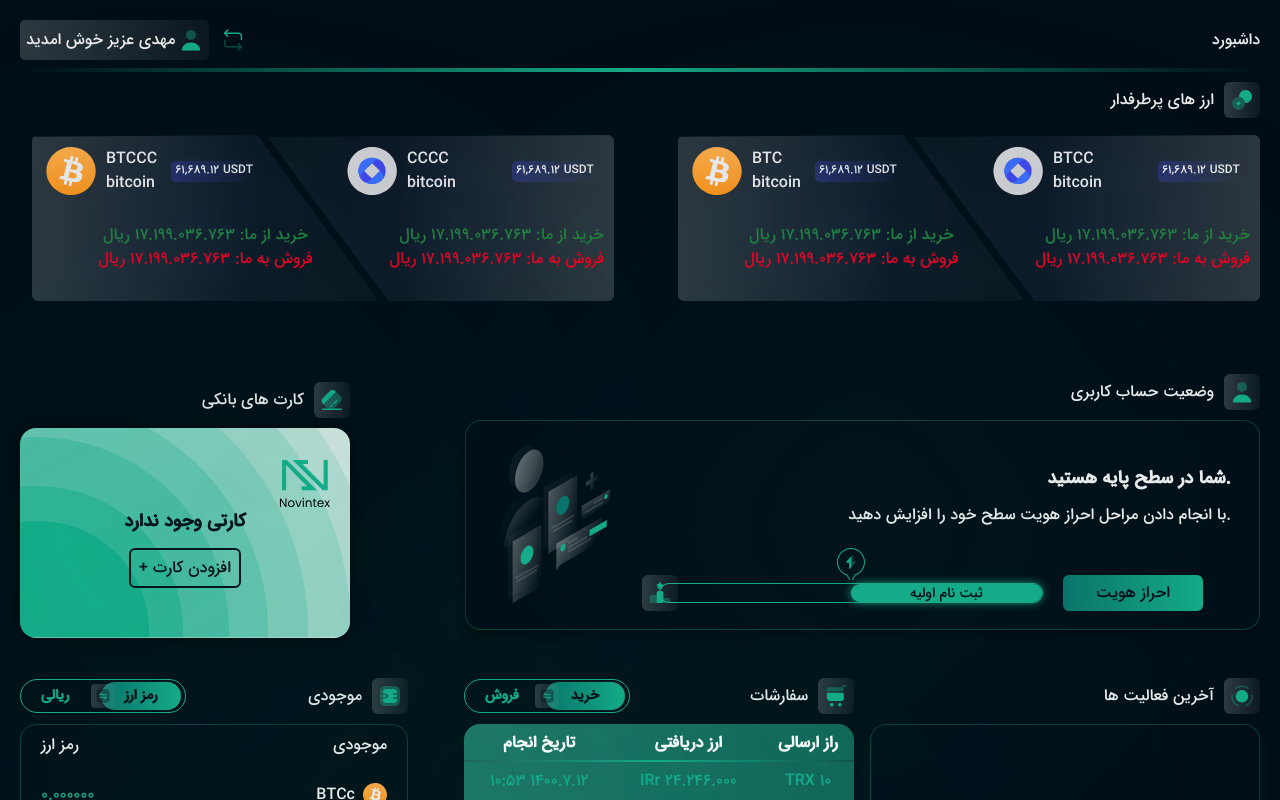
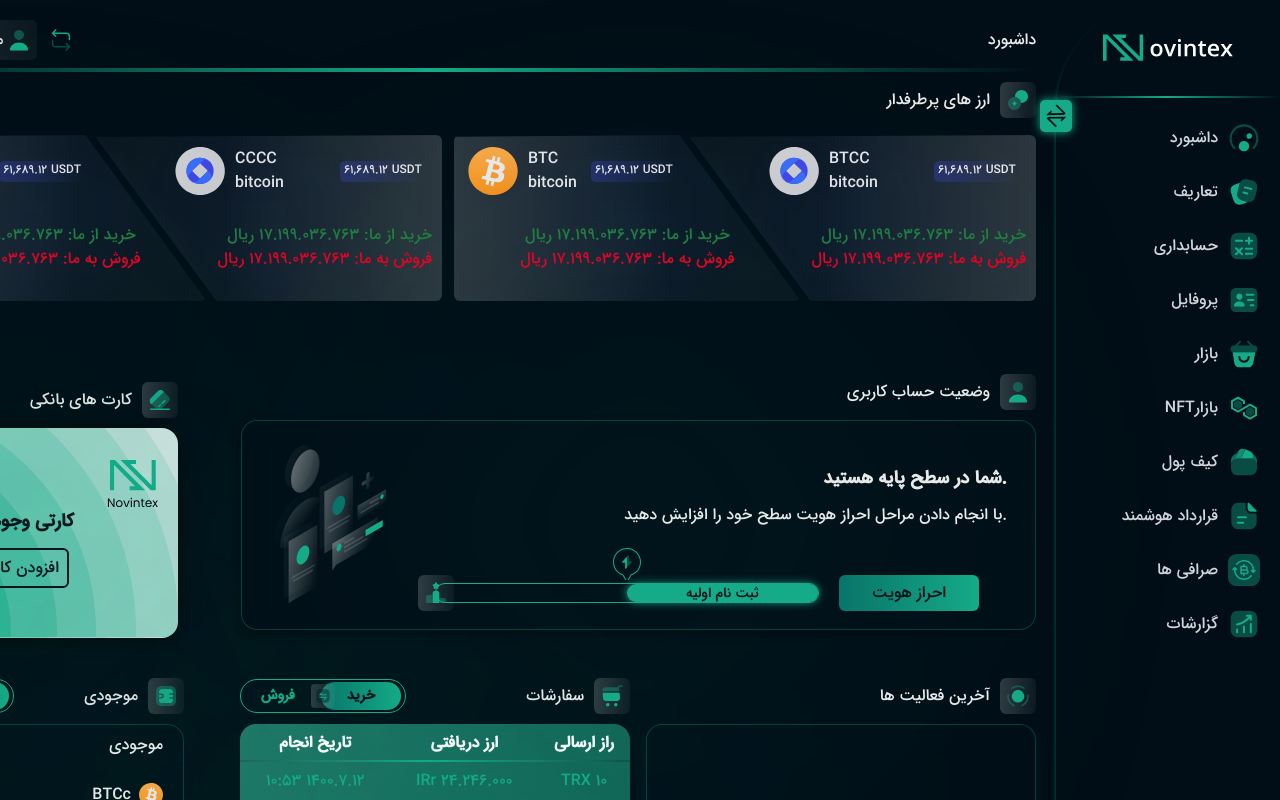
Before and after one commit to danyalbani240/dashboard, a Nuxt app: page / in a window 1280 px wide. Shown: the top 800 px of the page. Built offline with nearby package versions, Linux system fonts and the light colour scheme.

Commit message:
sidebar toggle created

```diff
--- a/components/TheSidebar.vue
+++ b/components/TheSidebar.vue
@@ -1,6 +1,11 @@
 <template>
-  <div :class="{ hidden: closed }" class="bg-primary">
-    <nav class="h-full min-h-screen flex flex-col relative bg-primary w-56">
+  <div class="bg-primary">
+
+      <div @click="toggleSidebar" class="toggle  inline-flex items-center justify-center  cursor-pointer">
+        <img src="../assets/images/toggleicon.svg" alt="">
+      </div>
+
+    <nav :class="{'w-56' : isOpen,'w-0' : !isOpen}" class="h-full min-h-screen flex flex-col relative bg-primary overflow-x-hidden">
       <div class="navicon relative">
         <img
           class="mx-auto px-9 py-8"
@@ -37,6 +42,7 @@ export default {
   },
   data() {
     return {
+      isOpen: true,
       navItems: [
         {
           name: "داشبورد",
@@ -91,11 +97,21 @@ export default {
   computed: {
     myImage() {},
   },
+  methods:{
+    toggleSidebar(e) {
+      this.isOpen = !this.isOpen
+      e.currentTarget.classList.toggle('closed')
+      console.log(
+        e.currentTarget
+      )
+    }
+  }
 };
 </script>
 
 <style>
 nav {
+  transition: width 1s ease-in-out;
   border-radius: 110px 0 0 0;
   box-shadow: 0px 4px 4px rgba(21, 171, 137, 0.5);
 }
@@ -125,6 +141,25 @@ nav {
     rgba(1, 14, 23, 0) 100%
   );
 }
+.toggle{
+ width: 32px;
+height: 32px;
+background: #15AB89;
+box-shadow: 0px 0px 10px #15AB89;
+border-radius: 5px;
+position: absolute;
+top: 100px;
+z-index: 20;
+transform: translateX(-50%);
+  transition: all 0.4s ease-in;
+
+}
+.toggle.closed{
+  transform: translateX(-100%);
+  transition: all 0.4s ease-in;
+
+}
 @media only screen and (max-width: 1024px) {
 }
+
 </style>
```
Also changed, not shown: assets/images/toggleicon.svg (added).
